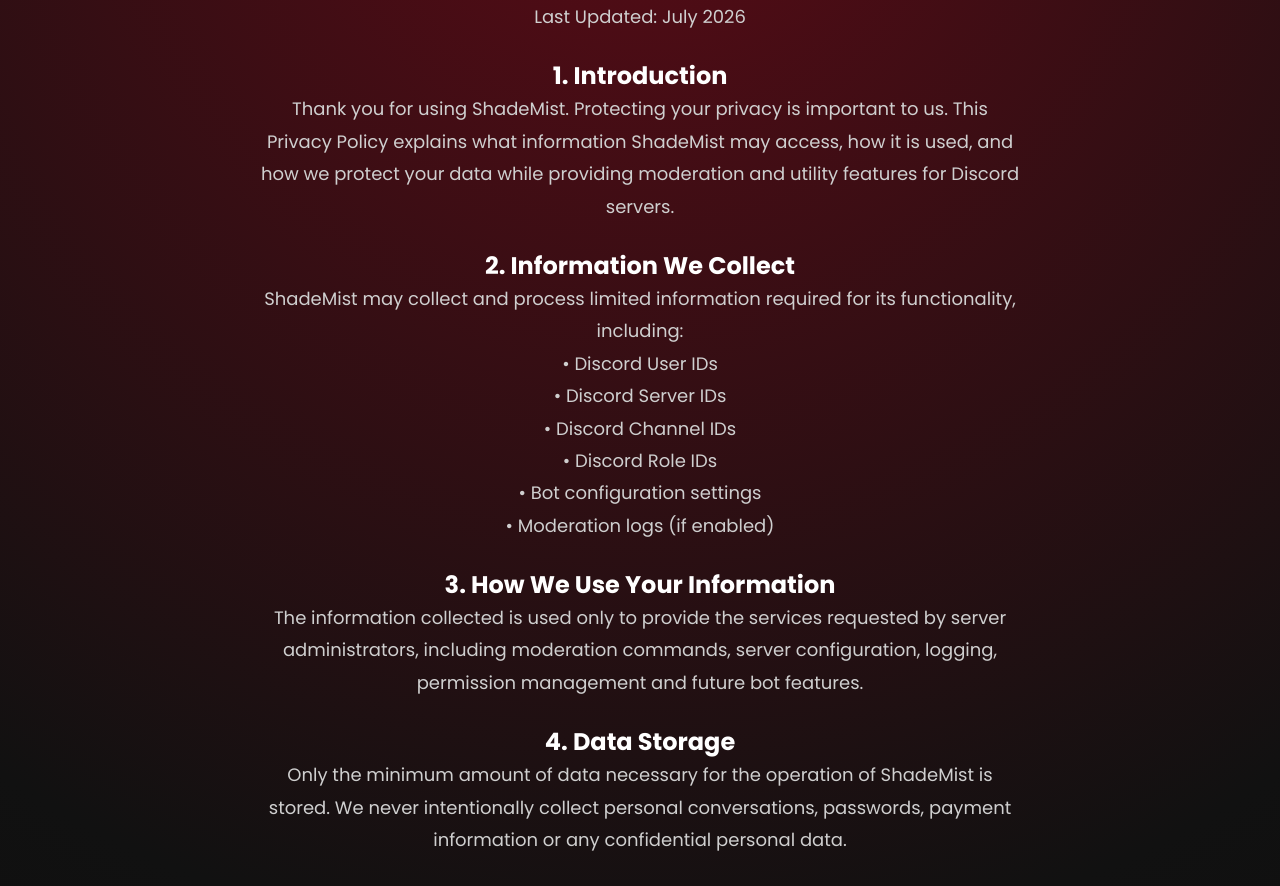
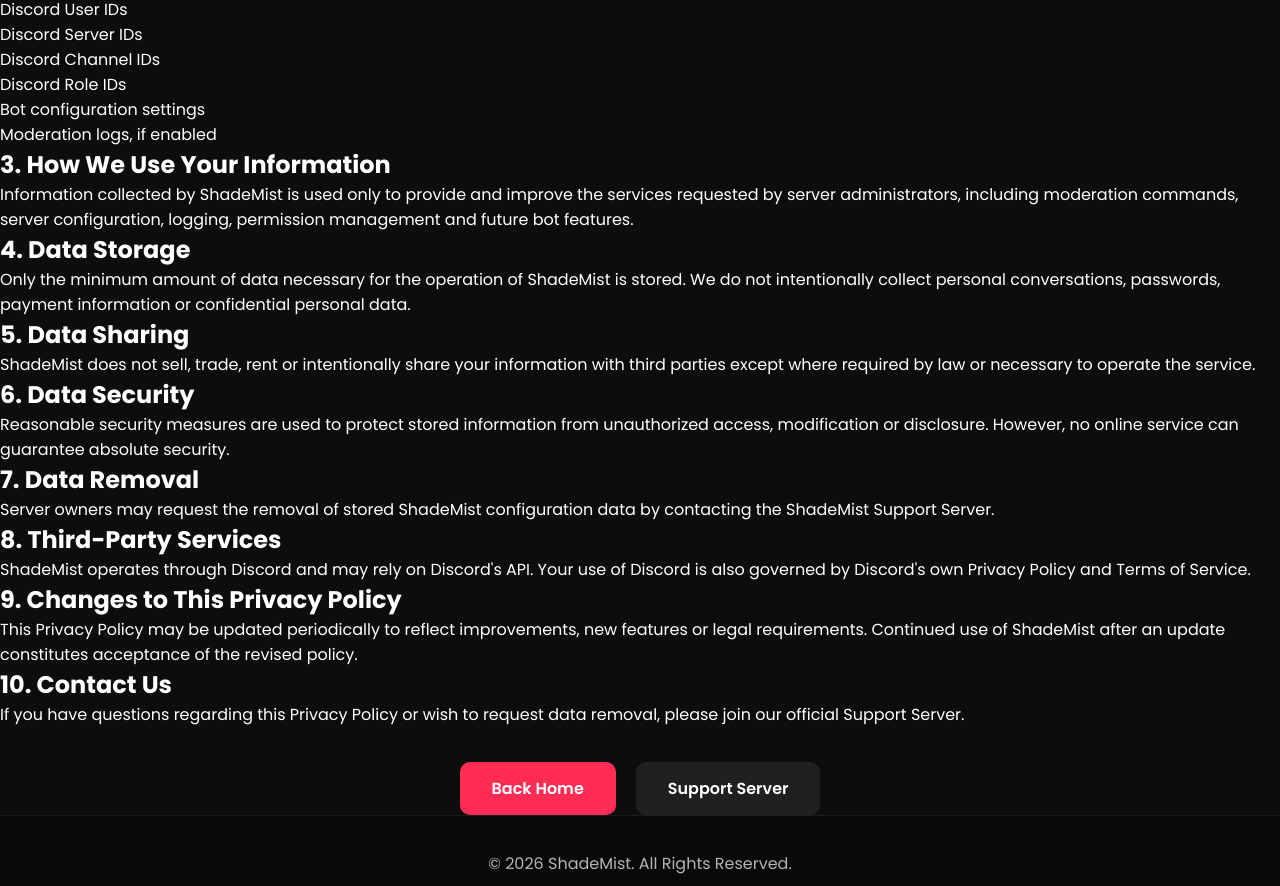
Before and after one commit to monarchxyspider/Shademist-docs, a plain HTML site: page privacy.html in a window 1280 px wide. Shown: the part 208-1094 px from the top of the page. Drawn offline with Linux system fonts and the light colour scheme.

Commit message:
Update privacy.html

```diff
--- a/privacy.html
+++ b/privacy.html
@@ -1,5 +1,6 @@
 <!DOCTYPE html>
 <html lang="en">
+
 <head>
 
 <meta charset="UTF-8">
@@ -12,29 +13,61 @@
 <link rel="preconnect" href="https://fonts.googleapis.com">
 <link rel="preconnect" href="https://fonts.gstatic.com" crossorigin>
 
-<link href="https://fonts.googleapis.com/css2?family=Poppins:wght@300;400;500;600;700;800&display=swap" rel="stylesheet">
+<link
+href="https://fonts.googleapis.com/css2?family=Poppins:wght@300;400;500;600;700;800&display=swap"
+rel="stylesheet"
+>
 
-<link rel="icon" href="https://cdn.discordapp.com/embed/avatars/0.png">
+<link
+rel="icon"
+href="https://cdn.discordapp.com/embed/avatars/0.png"
+>
 
 </head>
 
 <body>
 
+<!-- ANIMATED BACKGROUND -->
+
+<div class="animated-bg">
+
+<span class="blob blob-one"></span>
+<span class="blob blob-two"></span>
+<span class="blob blob-three"></span>
+
+</div>
+
+
+<!-- HEADER -->
+
 <header>
 
 <nav class="navbar">
 
-<h2 class="logo">ShadeMist</h2>
+<h2 class="logo">
+ShadeMist
+</h2>
 
 <div class="nav-links">
 
-<a href="index.html">Home</a>
+<a href="index.html">
+Home
+</a>
 
-<a href="privacy.html">Privacy</a>
+<a href="privacy.html">
+Privacy
+</a>
 
-<a href="terms.html">Terms</a>
+<a href="terms.html">
+Terms
+</a>
 
-<a href="https://discord.gg/54vJcse3" target="_blank">Support</a>
+<a
+href="https://discord.gg/54vJcse3"
+target="_blank"
+>
+Support
+</a>
 
 </div>
 
@@ -42,114 +75,162 @@
 
 </header>
 
-<section class="hero">
 
-<div class="hero-content">
+<!-- PRIVACY -->
 
-<h1>Privacy Policy</h1>
+<section class="legal-page">
+
+<div class="legal-content">
+
+<h1>
+Privacy Policy
+</h1>
+
+<p class="last-updated">
+Last Updated: August 2026
+</p>
+
+
+<h2>
+1. Introduction
+</h2>
 
 <p>
-Last Updated: July 2026
+Thank you for using ShadeMist. Protecting your privacy
+is important to us. This Privacy Policy explains what
+information ShadeMist may access, how it is used, and
+how we protect your data while providing moderation
+and utility features for Discord servers.
 </p>
 
-<br>
 
-<h2>1. Introduction</h2>
+<h2>
+2. Information We Collect
+</h2>
 
 <p>
-Thank you for using ShadeMist. Protecting your privacy is important to us. This Privacy Policy explains what information ShadeMist may access, how it is used, and how we protect your data while providing moderation and utility features for Discord servers.
+ShadeMist may collect and process limited information
+required for its functionality, including:
 </p>
 
-<br>
+<ul>
 
-<h2>2. Information We Collect</h2>
+<li>Discord User IDs</li>
+<li>Discord Server IDs</li>
+<li>Discord Channel IDs</li>
+<li>Discord Role IDs</li>
+<li>Bot configuration settings</li>
+<li>Moderation logs, if enabled</li>
+
+</ul>
+
+
+<h2>
+3. How We Use Your Information
+</h2>
 
 <p>
-ShadeMist may collect and process limited information required for its functionality, including:
+Information collected by ShadeMist is used only to
+provide and improve the services requested by server
+administrators, including moderation commands, server
+configuration, logging, permission management and
+future bot features.
 </p>
 
+
+<h2>
+4. Data Storage
+</h2>
+
 <p>
-• Discord User IDs<br>
-• Discord Server IDs<br>
-• Discord Channel IDs<br>
-• Discord Role IDs<br>
-• Bot configuration settings<br>
-• Moderation logs (if enabled)
+Only the minimum amount of data necessary for the
+operation of ShadeMist is stored. We do not intentionally
+collect personal conversations, passwords, payment
+information or confidential personal data.
 </p>
 
-<br>
 
-<h2>3. How We Use Your Information</h2>
+<h2>
+5. Data Sharing
+</h2>
 
 <p>
-The information collected is used only to provide the services requested by server administrators, including moderation commands, server configuration, logging, permission management and future bot features.
+ShadeMist does not sell, trade, rent or intentionally
+share your information with third parties except where
+required by law or necessary to operate the service.
 </p>
 
-<br>
 
-<h2>4. Data Storage</h2>
+<h2>
+6. Data Security
+</h2>
 
 <p>
-Only the minimum amount of data necessary for the operation of ShadeMist is stored. We never intentionally collect personal conversations, passwords, payment information or any confidential personal data.
+Reasonable security measures are used to protect
+stored information from unauthorized access,
+modification or disclosure. However, no online service
+can guarantee absolute security.
 </p>
 
-<br>
 
-<h2>5. Data Sharing</h2>
+<h2>
+7. Data Removal
+</h2>
 
 <p>
-ShadeMist does not sell, trade, rent or share your information with third parties except where required by law or necessary to provide the service.
+Server owners may request the removal of stored
+ShadeMist configuration data by contacting the
+ShadeMist Support Server.
 </p>
 
-<br>
 
-<h2>6. Data Security</h2>
+<h2>
+8. Third-Party Services
+</h2>
 
 <p>
-Reasonable security measures are used to protect stored information from unauthorized access, modification or disclosure. However, no online service can guarantee absolute security.
+ShadeMist operates through Discord and may rely on
+Discord's API. Your use of Discord is also governed
+by Discord's own Privacy Policy and Terms of Service.
 </p>
 
-<br>
 
-<h2>7. Data Removal</h2>
+<h2>
+9. Changes to This Privacy Policy
+</h2>
 
 <p>
-Server owners may request the removal of stored configuration data by contacting the ShadeMist Support Server.
+This Privacy Policy may be updated periodically to
+reflect improvements, new features or legal requirements.
+Continued use of ShadeMist after an update constitutes
+acceptance of the revised policy.
 </p>
 
-<br>
 
-<h2>8. Third-Party Services</h2>
+<h2>
+10. Contact Us
+</h2>
 
 <p>
-ShadeMist operates through Discord and may rely on Discord's API. Your use of Discord is also governed by Discord's own Privacy Policy and Terms of Service.
+If you have questions regarding this Privacy Policy
+or wish to request data removal, please join our
+official Support Server.
 </p>
 
-<br>
-
-<h2>9. Changes to this Privacy Policy</h2>
-
-<p>
-This Privacy Policy may be updated periodically to reflect improvements, new features or legal requirements. Continued use of ShadeMist indicates acceptance of any updated version.
-</p>
-
-<br>
-
-<h2>10. Contact Us</h2>
-
-<p>
-If you have any questions regarding this Privacy Policy or wish to request data removal, please join our official Support Server.
-</p>
-
-<br>
 
 <div class="buttons">
 
-<a class="btn red" href="index.html">
+<a
+class="btn red"
+href="index.html"
+>
 Back Home
 </a>
 
-<a class="btn dark" href="https://discord.gg/54vJcse3">
+<a
+class="btn dark"
+href="https://discord.gg/54vJcse3"
+>
 Support Server
 </a>
 
@@ -159,20 +240,33 @@
 
 </section>
 
+
+<!-- FOOTER -->
+
 <footer>
 
-<p>© 2026 ShadeMist. All Rights Reserved.</p>
+<p>
+© 2026 ShadeMist. All Rights Reserved.
+</p>
 
 <br>
 
 <p>
 
-<a href="privacy.html">Privacy Policy</a> |
-<a href="terms.html">Terms of Service</a>
+<a href="privacy.html">
+Privacy Policy
+</a>
+
+&nbsp; | &nbsp;
+
+<a href="terms.html">
+Terms of Service
+</a>
 
 </p>
 
 </footer>
 
 </body>
+
 </html>
```
